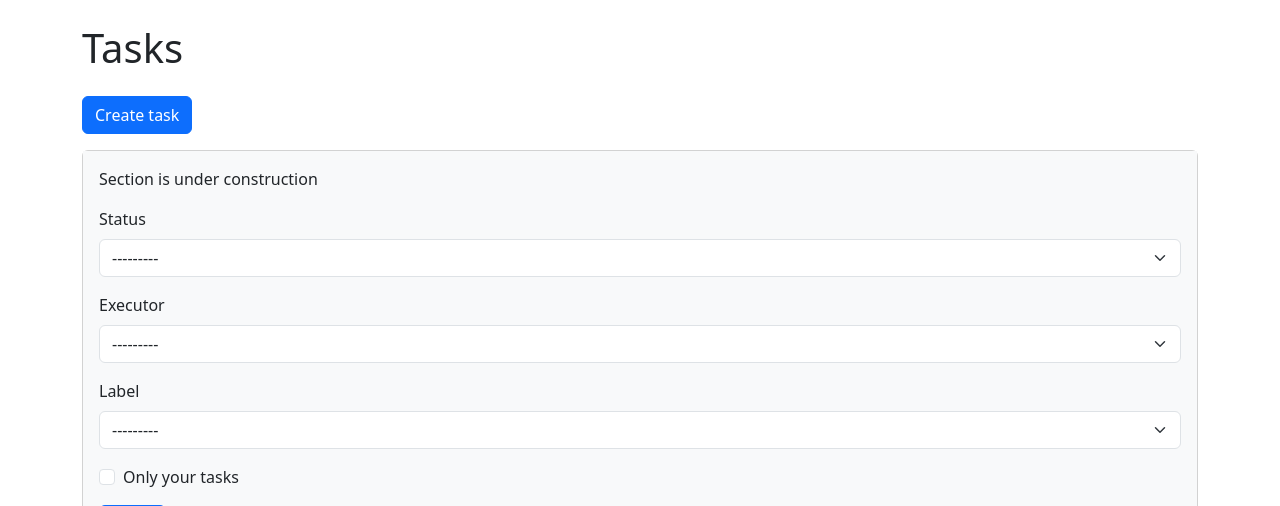
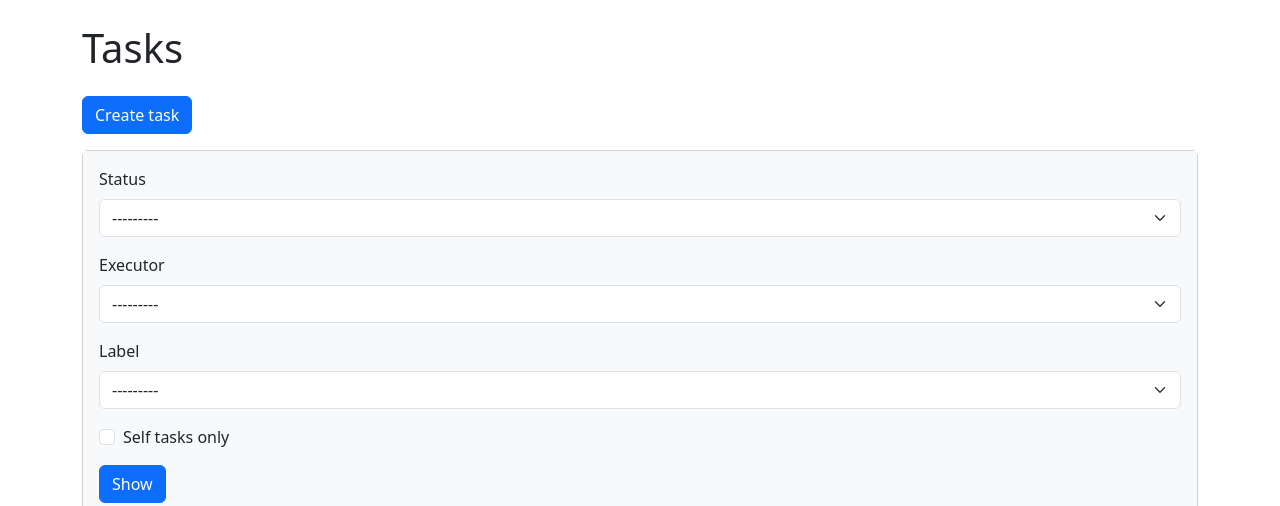
Before and after one commit to IlyaBag/task-manager, a Django app: page /tasks/ in a window 1280 px wide. Shown: the part 56-562 px from the top of the page. Run offline with Django 4.2, Linux system fonts and the light colour scheme; the visitor is signed in with stand-in values (Sample User, id 1); data comes from the database, SQL or seed files in the repository; data that the repository does not hold is empty; parts of the project's set-up code (start-up, migrations or seed data) failed here and were passed over; some libraries are stand-ins or nearby versions.

Commit message:
Add filters to tasks list page

```diff
--- /dev/null
+++ b/task_manager/tasks/filters.py
@@ -0,0 +1,30 @@
+from django import forms
+from django.utils.translation import gettext_lazy as _
+import django_filters
+
+from task_manager.labels.models import LabelModel
+from task_manager.tasks.models import TaskModel
+
+
+class TaskFilter(django_filters.FilterSet):
+
+    class Meta:
+        model = TaskModel
+        fields = ['status', 'executor']
+
+    label = django_filters.ModelChoiceFilter(
+        queryset=LabelModel.objects.all(),
+        field_name = 'labels',
+        label=_('Label')
+    )
+    self_tasks = django_filters.BooleanFilter(
+        field_name='author_id',
+        label=_('Self tasks only'),
+        method='filter_self_tasks',
+        widget=forms.CheckboxInput
+    )
+
+    def filter_self_tasks(self, queryset, name, value):
+        if value:
+            return queryset.filter(author_id=self.request.user)
+        return queryset
--- a/task_manager/tasks/forms.py
+++ /dev/null
@@ -1,21 +0,0 @@
-from django import forms
-from django.contrib.auth.models import User
-from django.utils.translation import gettext_lazy as _
-
-from task_manager.labels.models import LabelModel
-from task_manager.statuses.models import StatusModel
-
-
-class TaskViewFilterForm(forms.Form):
-    status = forms.ModelChoiceField(StatusModel.objects,
-                                    label=_('Status'),
-                                    required=False)
-    executor = forms.ModelChoiceField(User.objects,
-                                      label=_('Executor'),
-                                      required=False)
-    label = forms.ModelChoiceField(LabelModel.objects,
-                                   label=_('Label'),
-                                   required=False)
-    self_tasks = forms.ChoiceField(widget=forms.CheckboxInput,
-                                   label=_('Only your tasks'),
-                                   required=False)
--- a/task_manager/tasks/views.py
+++ b/task_manager/tasks/views.py
@@ -1,7 +1,6 @@
 from typing import Any
 from django.contrib import messages
 from django.contrib.messages.views import SuccessMessageMixin
-from django.forms.forms import BaseForm
 from django.http import HttpRequest, HttpResponse
 from django.http.response import HttpResponse
 from django.shortcuts import redirect
@@ -9,7 +8,7 @@ from django.urls import reverse_lazy
 from django.utils.translation import gettext_lazy as _
 from django.views.generic import CreateView, UpdateView, DeleteView
 from django.views.generic.base import TemplateView
-from task_manager.tasks.forms import TaskViewFilterForm
+from task_manager.tasks.filters import TaskFilter
 
 from task_manager.tasks.models import TaskModel
 from task_manager.users.mixins import CustomLoginRequiredMixin
@@ -21,8 +20,11 @@ class TasksListView(CustomLoginRequiredMixin, TemplateView):
 
     def get_context_data(self, **kwargs: Any) -> dict[str, Any]:
         context = super().get_context_data(**kwargs)
-        context['tasks'] = TaskModel.objects.all()
-        context['form'] = TaskViewFilterForm()
+        filter = TaskFilter(data=self.request.GET,
+                            queryset=TaskModel.objects.all(),
+                            request=self.request)
+        context['form'] = filter.form
+        context['tasks'] = filter.qs
         return context
 
 
--- a/task_manager/templates/tasks/tasks-list.html
+++ b/task_manager/templates/tasks/tasks-list.html
@@ -17,7 +17,6 @@
   <div class="card mb-3">
     <div class="card-body bg-light">
       <form class="form-inline center" method="get">
-        <p>Section is under construction</p>
         {% bootstrap_form form %}
         <input type="submit" class="btn btn-primary" value="{% trans 'Show' %}">
       </form>
```
Also changed, not shown: task_manager/locale/ru_RU/LC_MESSAGES/django.po, 1 other file.
